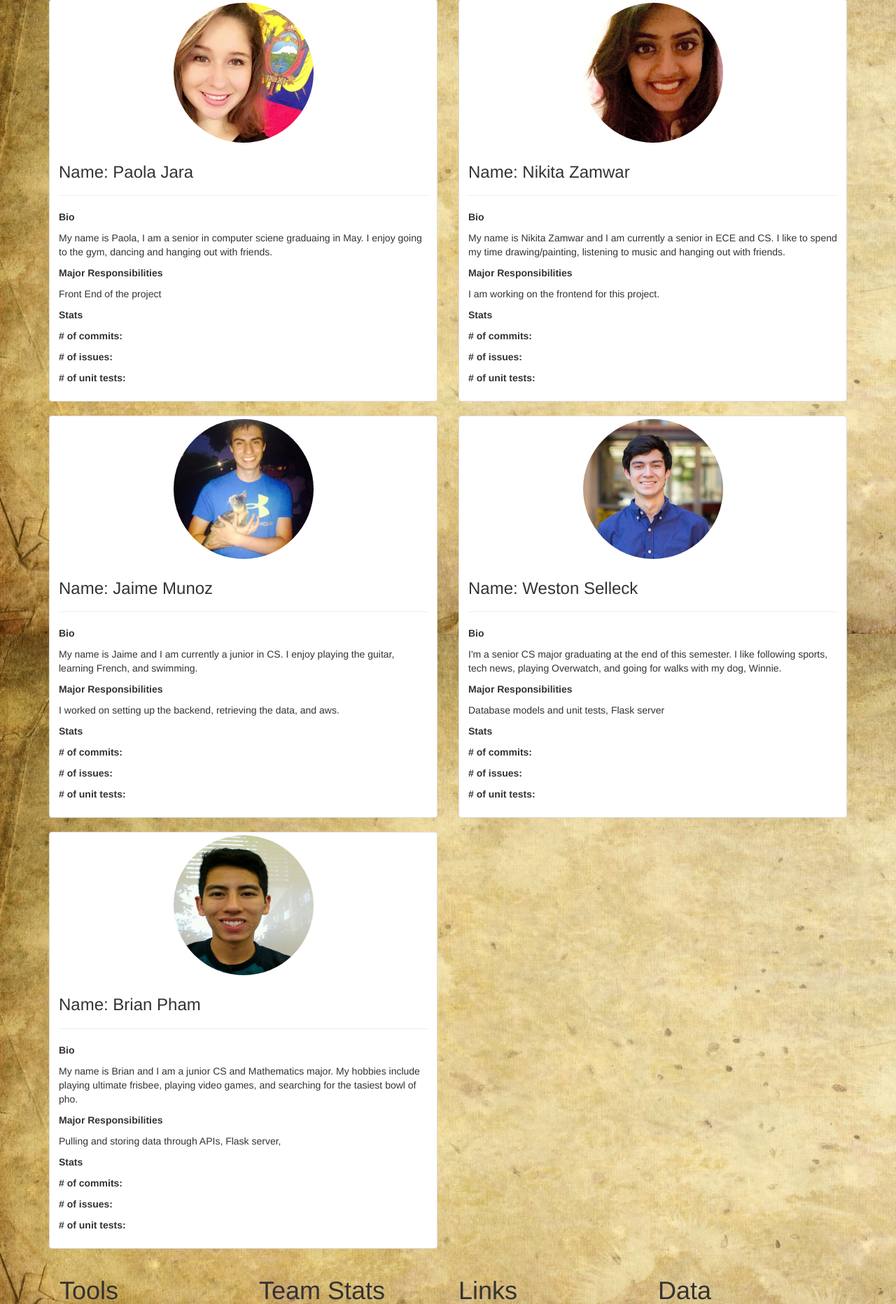
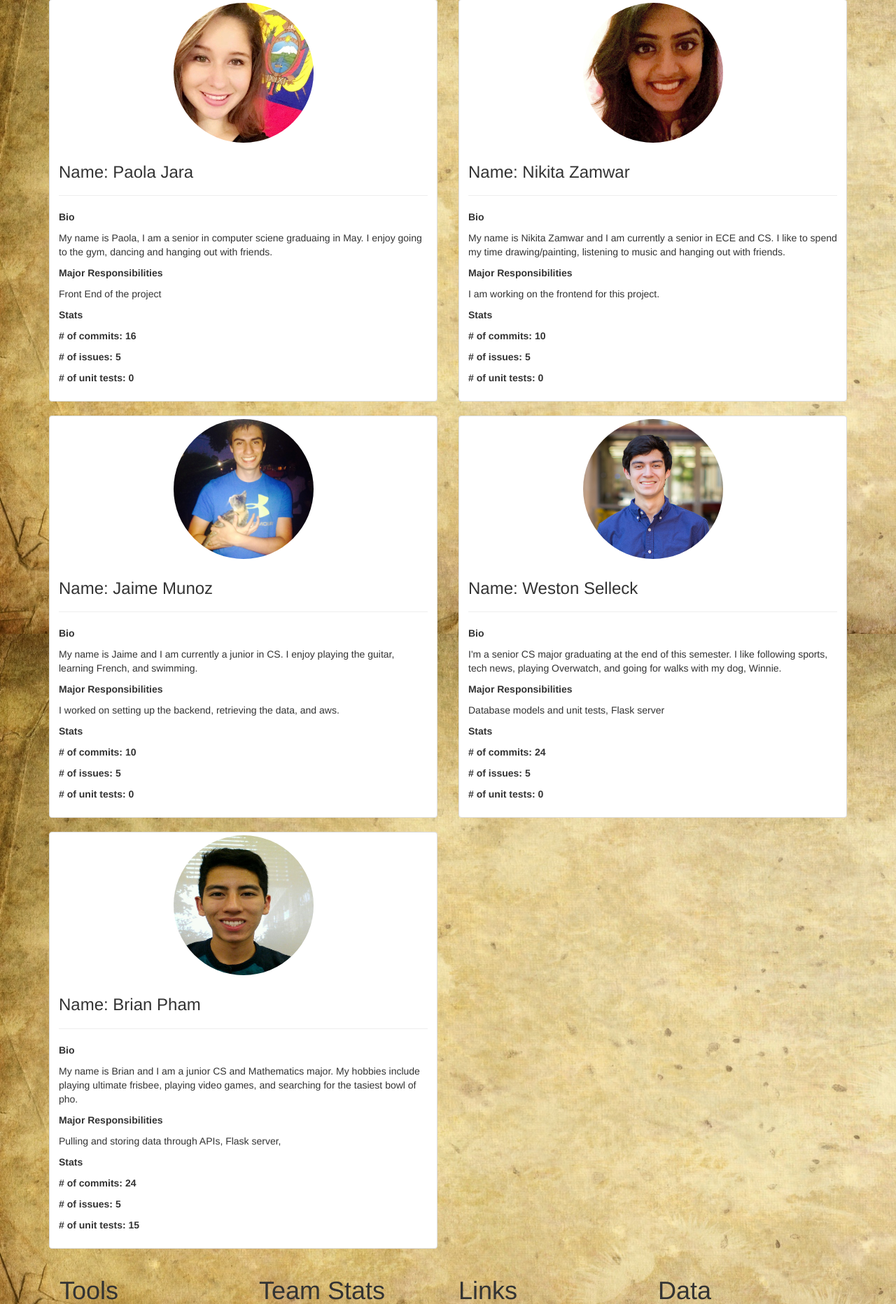
Before and after one commit to brianqvpham/cs373-idb, a Flask app: page /about/ in a window 1280 px wide. Shown: the part 174-2038 px from the top of the page at 70% size. Run offline with Flask 2, Linux system fonts and the light colour scheme; some libraries are stand-ins or nearby versions.

Commit message:
updated stats

```diff
--- a/app/templates/about.html
+++ b/app/templates/about.html
@@ -51,9 +51,9 @@
 			                <p class="header-centered"><b>Major Responsibilities</b></p>
 			                <p class="header-centered">Front End of the project</p>
 			                <p class="header-centered"><b>Stats</b></p>
-			                <p class="header-centered"><b># of commits: </b></p>
-			                <p class="header-centered"><b># of issues: </b></p>
-			                <p class="header-centered"><b># of unit tests: </b></p>
+			                <p class="header-centered"><b># of commits: 16</b></p>
+			                <p class="header-centered"><b># of issues: 5</b></p>
+			                <p class="header-centered"><b># of unit tests: 0</b></p>
 
 
 	 					</div>
@@ -73,9 +73,9 @@
 			                <p class="header-centered">I am working on the frontend for this project.</p>
 			                <p class="header-centered"></p>
 			                <p class="header-centered"><b>Stats</b></p>
-			                <p class="header-centered"><b># of commits: </b></p>
-			                <p class="header-centered"><b># of issues: </b></p>
-			                <p class="header-centered"><b># of unit tests: </b></p>
+			                <p class="header-centered"><b># of commits: 10</b></p>
+			                <p class="header-centered"><b># of issues: 5</b></p>
+			                <p class="header-centered"><b># of unit tests: 0</b></p>
 
 
 	 					</div>
@@ -94,9 +94,9 @@
 			                <p class="header-centered"><b>Major Responsibilities</b></p>
 			                <p class="header-centered">I worked on setting up the backend, retrieving the data, and aws.</p>
 			                <p class="header-centered"><b>Stats</b></p>
-			                <p class="header-centered"><b># of commits: </b></p>
-			                <p class="header-centered"><b># of issues: </b></p>
-			                <p class="header-centered"><b># of unit tests: </b></p>
+			                <p class="header-centered"><b># of commits: 10</b></p>
+			                <p class="header-centered"><b># of issues: 5</b></p>
+			                <p class="header-centered"><b># of unit tests: 0</b></p>
 
 
 	 					</div>
@@ -115,9 +115,9 @@
 			                <p class="header-centered"><b>Major Responsibilities</b></p>
 			                <p class="header-centered">Database models and unit tests, Flask server</p>
 			                <p class="header-centered"><b>Stats</b></p>
-			                <p class="header-centered"><b># of commits: </b></p>
-			                <p class="header-centered"><b># of issues: </b></p>
-			                <p class="header-centered"><b># of unit tests: </b></p>
+			                <p class="header-centered"><b># of commits: 24</b></p>
+			                <p class="header-centered"><b># of issues: 5</b></p>
+			                <p class="header-centered"><b># of unit tests: 0</b></p>
 
 
 	 					</div>
@@ -137,9 +137,9 @@
 			                <p class="header-centered"><b>Major Responsibilities</b></p>
 			                <p class="header-centered">Pulling and storing data through APIs, Flask server, </p>
 			                <p class="header-centered"><b>Stats</b></p>
-			                <p class="header-centered"><b># of commits: </b></p>
-			                <p class="header-centered"><b># of issues: </b></p>
-			                <p class="header-centered"><b># of unit tests: </b></p>
+			                <p class="header-centered"><b># of commits: 24</b></p>
+			                <p class="header-centered"><b># of issues: 5</b></p>
+			                <p class="header-centered"><b># of unit tests: 15</b></p>
 
 
 	 					</div>
```
